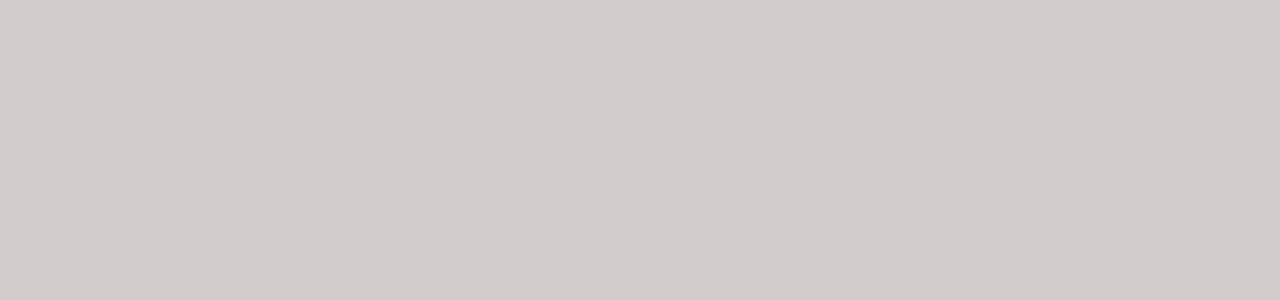
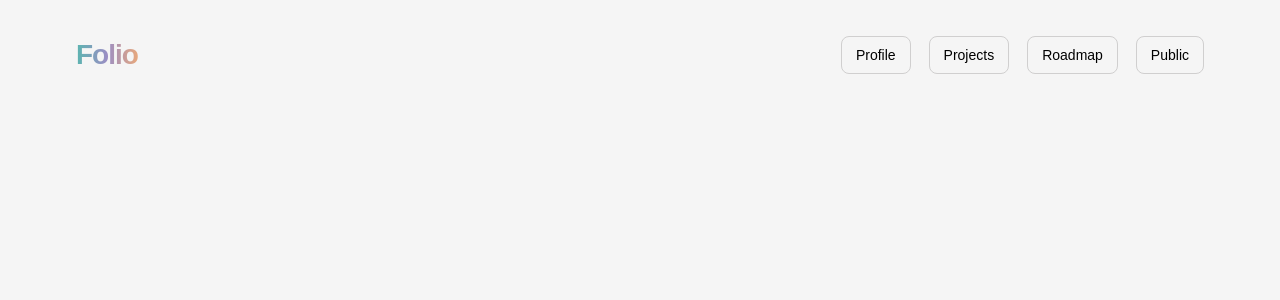
Before and after one commit to sb-lee-dev/Folio, a React (Vite) app in the folder DevDeck/: page /profile in a window 1280 px wide. Shown: the top 300 px of the page. Built offline with nearby package versions, Linux system fonts and the light colour scheme.

Commit message:
Completed Navbar component with routing and styling and fixed linking path

```diff
--- a/DevDeck/src/App.jsx
+++ b/DevDeck/src/App.jsx
@@ -1,16 +1,18 @@
 import { Routes, Route } from "react-router-dom";
 import "./App.css";
+import Navbar from "./components/Navbar";
 import ProfilePage from "./pages/profile/ProfilePage";
 import ProjectsPage from "./pages/projects/ProjectsPage";
+import RoadmapPage from "./pages/roadmap/RoadmapPage";
 import PublicPage from "./pages/public/PublicPage";
-import RoadmapPage from "./pages/roadmap/RoadmapPage";
 
 function App() {
   return (
     <div className="app">
+      <Navbar />
       <Routes>
-        <Route path="/" element={<PublicPage />} />
-        <Route path="/profile" element={<ProfilePage />} />
+        <Route path="/public" element={<PublicPage />} />
+        <Route path="/" element={<ProfilePage />} />
         <Route path="/projects" element={<ProjectsPage />} />
         <Route path="/roadmap" element={<RoadmapPage />} />
       </Routes>
--- /dev/null
+++ b/DevDeck/src/components/Navbar.css
@@ -0,0 +1,32 @@
+.nav-bar {
+  display: flex;
+  align-items: center;
+  padding: 12px 36px;
+}
+.logo {
+  font-size: 28px;
+  font-weight: 800;
+  letter-spacing: -1px;
+  background: linear-gradient(90deg, #5bb5b0, #9b8ec4, #e8a87c);
+  -webkit-background-clip: text;
+  -webkit-text-fill-color: transparent;
+  background-clip: text;
+}
+.left-section {
+  margin-left: auto;
+  display: flex;
+  gap: 18px;
+}
+.nav-link {
+  color: black;
+  text-decoration: none;
+  background: transparent;
+  border: 0.5px solid #d0cfcf;
+  padding: 10px 14px;
+  border-radius: 8px;
+  font-size: 14px;
+}
+.nav-link:hover {
+  background-color: rgb(233, 233, 228);
+  color: #1a1a1a;
+}
--- a/DevDeck/src/components/Navbar.jsx
+++ b/DevDeck/src/components/Navbar.jsx
@@ -1,9 +1,20 @@
+import { Link } from "react-router";
 import "./Navbar.css";
 
 export default function NavBar() {
   return (
     <>
-      <p>this is navbar</p>
+    <div className="nav-bar">
+      <div className="right-section">
+        <span className="logo">Folio</span>
+      </div>
+      <div className="left-section">
+        <Link className='nav-link' to="/">Profile</Link>
+        <Link className='nav-link' to="/projects">Projects</Link>
+        <Link className='nav-link' to="/roadmap">Roadmap</Link>
+        <Link className='nav-link' to="/public">Public</Link>
+      </div>
+    </div>
     </>
   );
 }
--- a/DevDeck/src/index.css
+++ b/DevDeck/src/index.css
@@ -1,7 +1,5 @@
 body {
-  background-color: rgb(211, 205, 205);
-  /*
-  font-family: ;
-  */
+  background-color: #f5f5f5;
+  font-family: Arial;
   margin: 0;
 }
```
